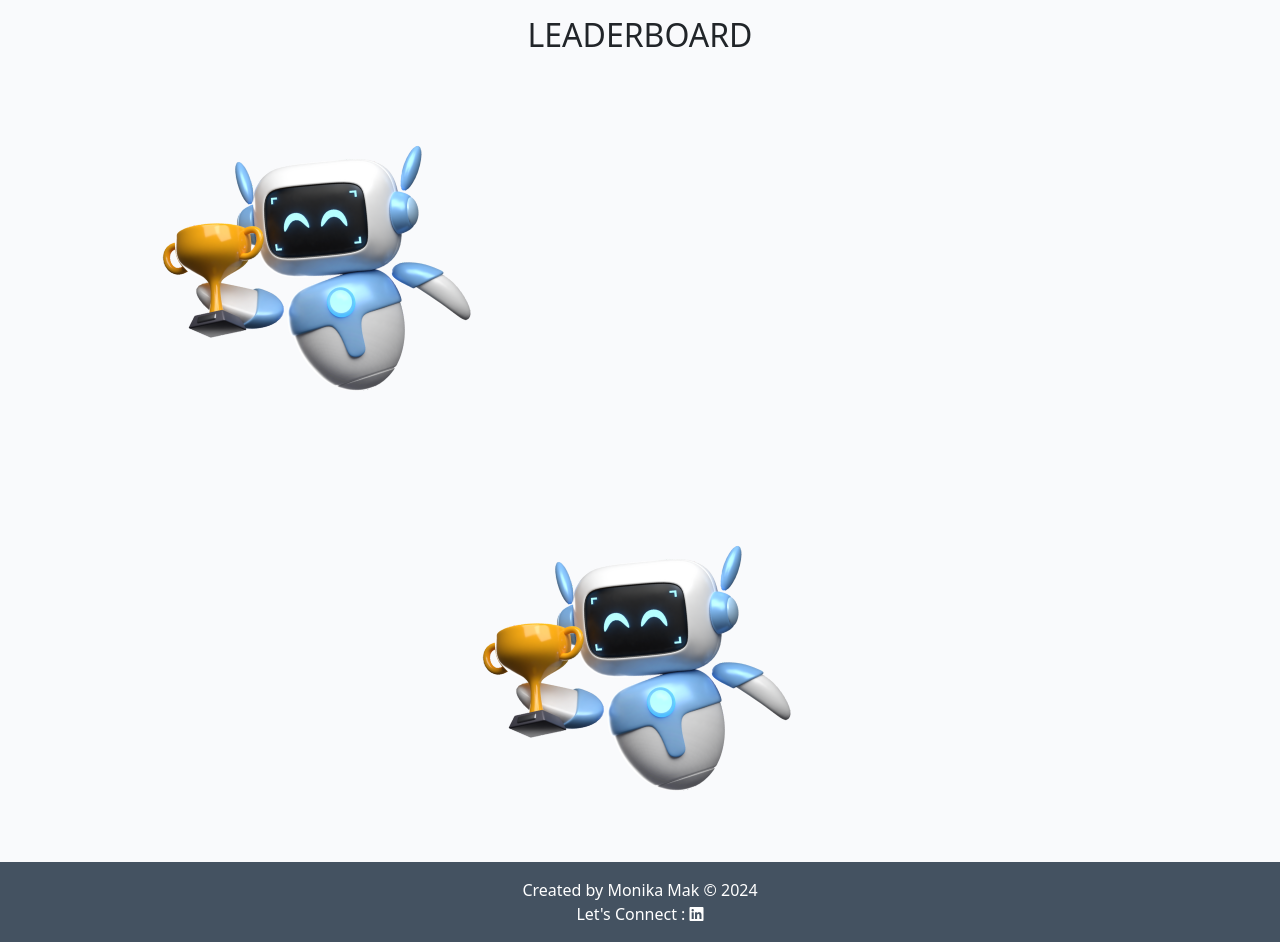
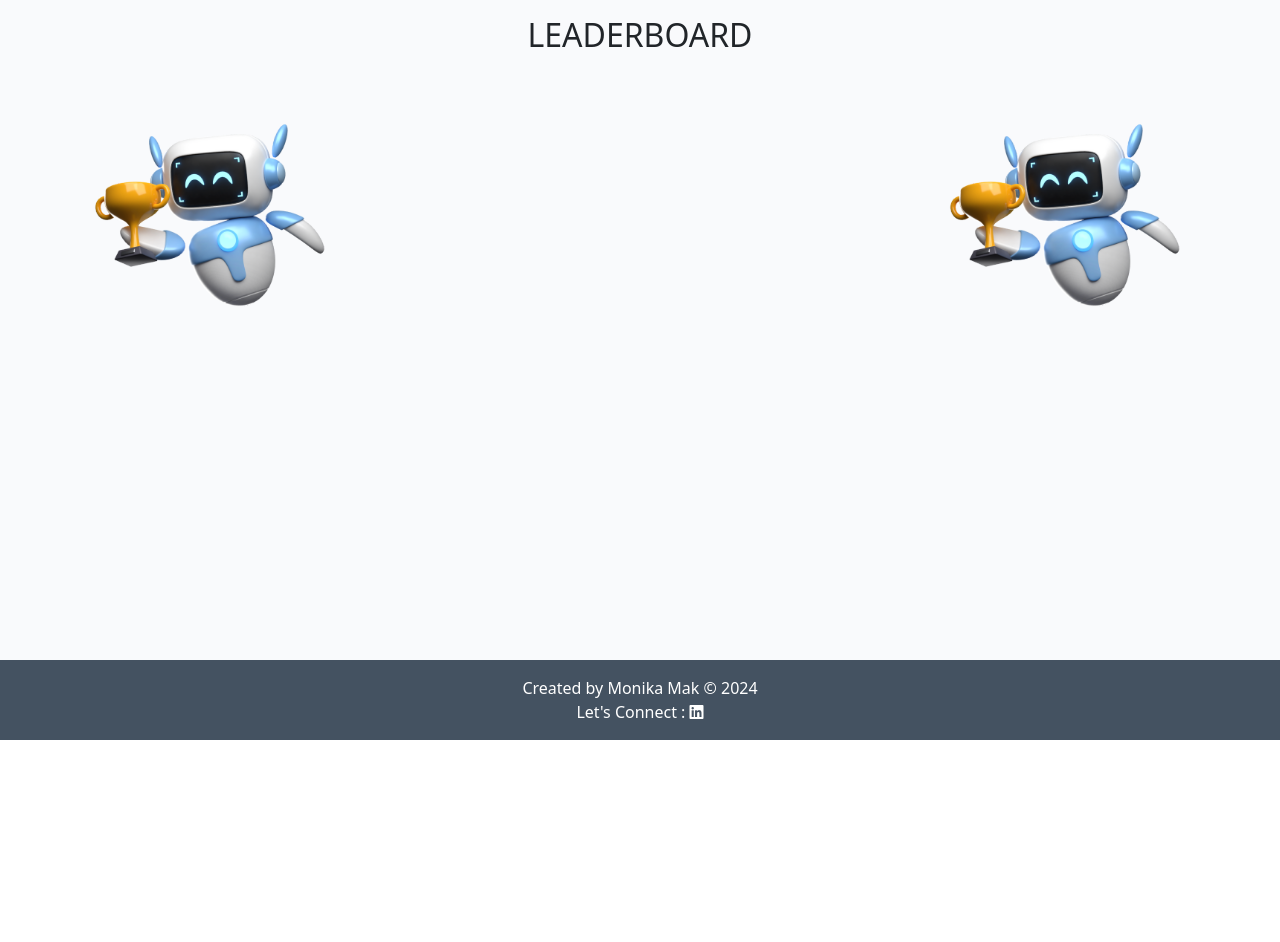
Before and after one commit to monika-mak/AI-Heroes-PP4, a Django app: page /leaderboard/ in a window 1280 px wide. Shown: the part 60-1002 px from the top of the page. After the commit the page ends 800 px from the top, so only its background shows below. Run offline with Django 4.2, Linux system fonts and the light colour scheme; data that the repository does not hold is empty; some libraries are stand-ins or nearby versions.

Commit message:
constain img space

```diff
--- a/blog/templates/blog/leaderboard.html
+++ b/blog/templates/blog/leaderboard.html
@@ -4,19 +4,13 @@
 {% block content %}
 
 
-<div class="container-fluid" >
-    <section class="text-center">
-        <div class ="row justify-content-center">
+<div class="container text-center">
     <h2>LEADERBOARD</h2>
-            <!-- code modeled using https://getbootstrap.com/docs/5.3/layout/grid/#css -->
-            <div class="container text-center">
     <div class="row">
-                    <div class="col">
-                        <img src="/static/images/canva_heroes/trophy_robot.png"
-                            alt="futuristic cute robot holding a trophy">
+        <div class="col-sm-3">
+            <img class="image-block" src="/static/images/canva_heroes/trophy_robot.png" alt="futuristic cute robot holding a trophy">
         </div>
         <div class="col-sm-6">
-                        <!-- <div class="col-sm-12"> -->
             {% for post in posts %}
             <div class="card mb-4">
                 <div class="card-body">
@@ -38,14 +32,10 @@
             </div>
             {% endfor %}
         </div>
-                    <div class="col">
-                        <img src="/static/images/canva_heroes/trophy_robot.png"
-                            alt="futuristic cute robot holding a trophy">
+        <div class="col-sm-3">
+            <img class="image-block" src="/static/images/canva_heroes/trophy_robot.png" alt="futuristic cute robot holding a trophy">
         </div>
     </div>
-            </div>
-        </div>
-    </section>
 </div>
 
 <!-- index.html content ends here -->
--- a/static/css/style.css
+++ b/static/css/style.css
@@ -103,6 +103,15 @@ h2 {
     width: 50%;
     height: auto;
 }
+
+.image-block {
+        max-height:50vh;
+        max-width: 100%;
+        height: auto;
+        display: block;
+        margin: 0 auto;
+    }
+
 .callout-container {
     /* max-height: 400px; */
     -webkit-background-size: cover;
```
Lines whose indentation alone changed are shown as unchanged.
